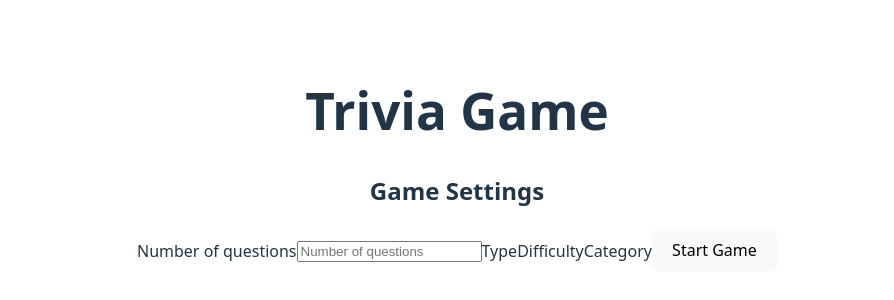
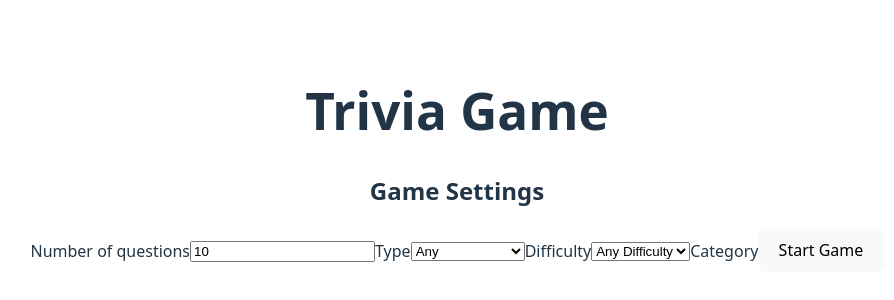
Before and after one commit to sylviajsy/Trivia-Game-, a React (Vite) app in the folder client/: page / in a window 1280 px wide. Shown: the part 240-540 px from the top of the page, without its empty margins (183-1077 px from the left). Built offline with nearby package versions, Linux system fonts and the light colour scheme; no server answers.

Commit message:
Add selection for type and difficulty

```diff
--- a/client/src/components/GameSetup.jsx
+++ b/client/src/components/GameSetup.jsx
@@ -24,11 +24,23 @@ const GameSetup = ({ onSubmit }) => {
         <h2>Game Settings</h2>
         <form onSubmit={handleSubmit}>
             <label>Number of questions</label>
-            <input type="number" required placeholder="Number of questions" ref={noQuestion}/>
+            <input type="number" required placeholder="Number of questions" defaultValue="10" ref={noQuestion}/>
 
             <label>Type</label>
+            <select ref={userType} defaultValue="">
+                <option value="">Any</option>
+                <option value="multiple">Multiple Choice</option>
+                <option value="boolean">True / False</option>
+            </select>
 
             <label>Difficulty</label>
+            <select ref={userDifficulty} defaultValue="">
+                <option value="">Any Difficulty</option>
+                <option value="easy">Easy</option>
+                <option value="medium">Medium</option>
+                <option value="hard">Hard</option>
+            </select>
+
             <label>Category</label>
             <button type="submit">Start Game</button>
         </form>
```
